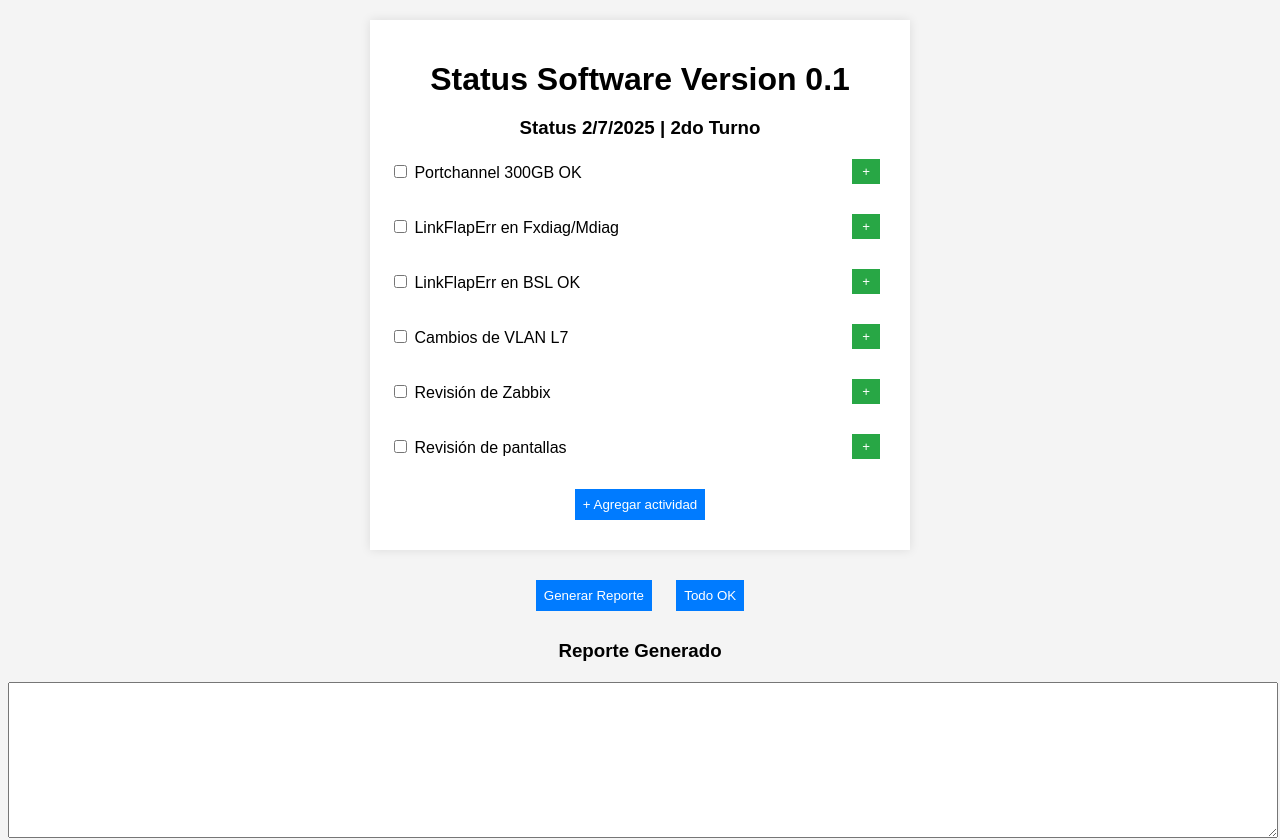
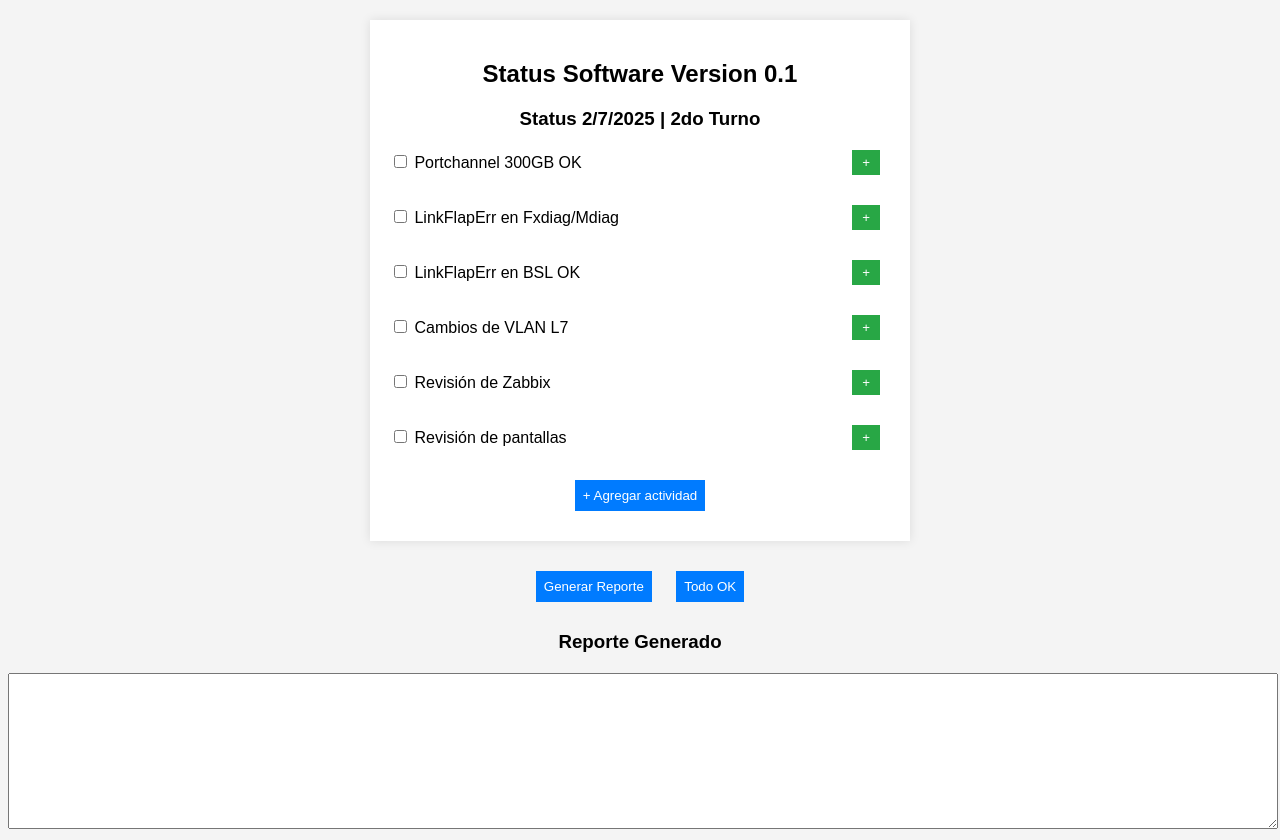
Before and after one commit to lorenzana002/Status_software, a plain HTML site: page index.html in a window 1280 px wide. Shown: the top 840 px of the page. Drawn offline with Linux system fonts and the light colour scheme.

Commit message:
Update index.html

```diff
--- a/index.html
+++ b/index.html
@@ -8,7 +8,7 @@
 </head>
 <body>
     <div class="container">
-        <h1>Status Software Version 0.1</h1>
+        <h2>Status Software Version 0.1</h2>
         <h3>Status <span id="fecha"></span> | 2do Turno</h3>
 
         <div id="checklist">
```
